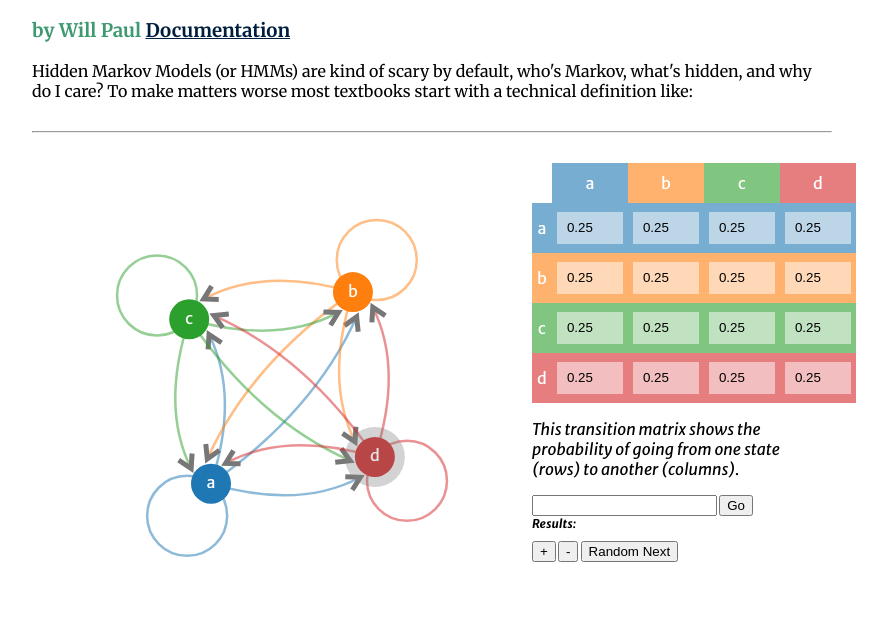
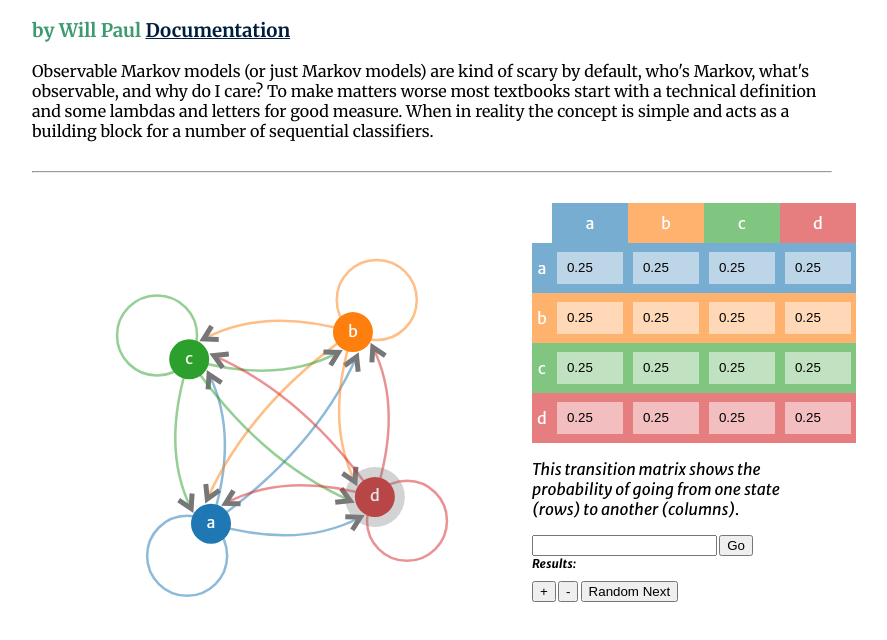
Before and after one commit to dropofwill/hmm-intro, a website: page index.html in a window 1280 px wide. Shown: the part 88-728 px from the top of the page, without its empty margins (208-1095 px from the left). Drawn offline with nearby package versions, Linux system fonts and the light colour scheme; some packages are replaced by stand-ins of ours.

Commit message:
Rewrite first paragraph

```diff
--- a/index.html
+++ b/index.html
@@ -17,7 +17,7 @@
       <h1>Observable Markov Models Explained Visually</h1>
       <h3>by Will Paul <a href="./docs.html">Documentation</a></h3>
 
-      <p>Hidden Markov Models (or HMMs) are kind of scary by default, who's Markov, what's hidden, and why do I care? To make matters worse most textbooks start with a technical definition like:</p>
+      <p>Observable Markov models (or just Markov models) are kind of scary by default, who's Markov, what's observable, and why do I care? To make matters worse most textbooks start with a technical definition and some lambdas and letters for good measure. When in reality the concept is simple and acts as a building block for a number of sequential classifiers.</p>
 
       <hr>
 
```
